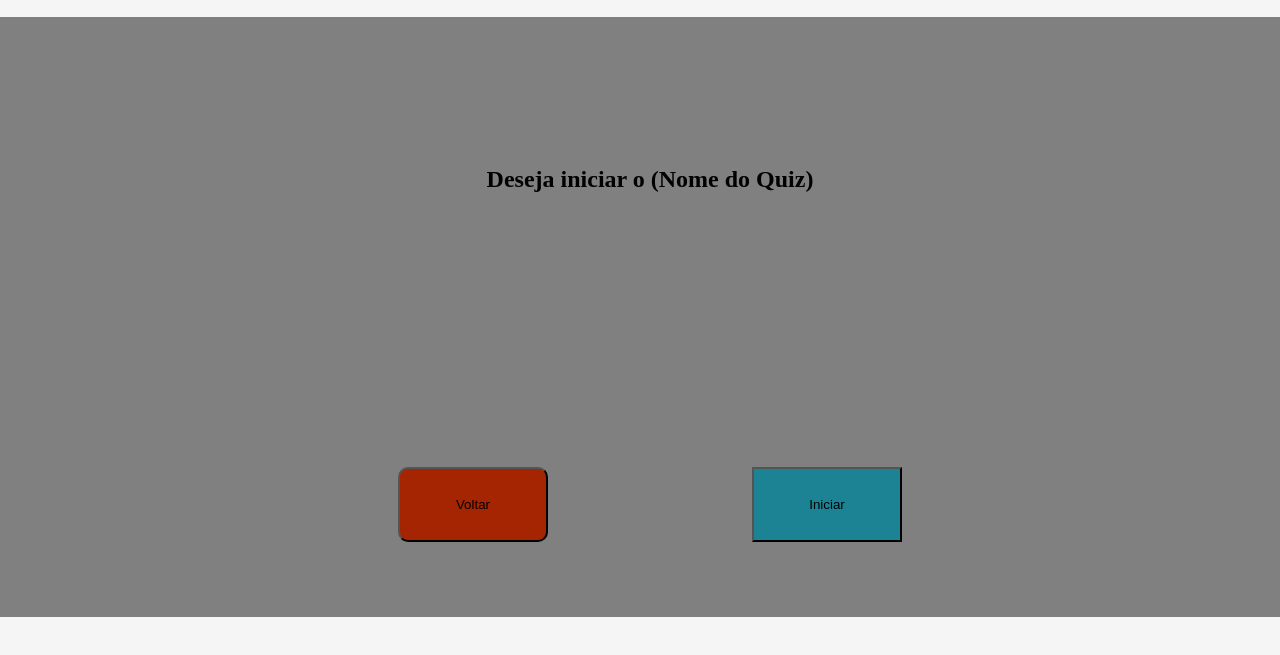
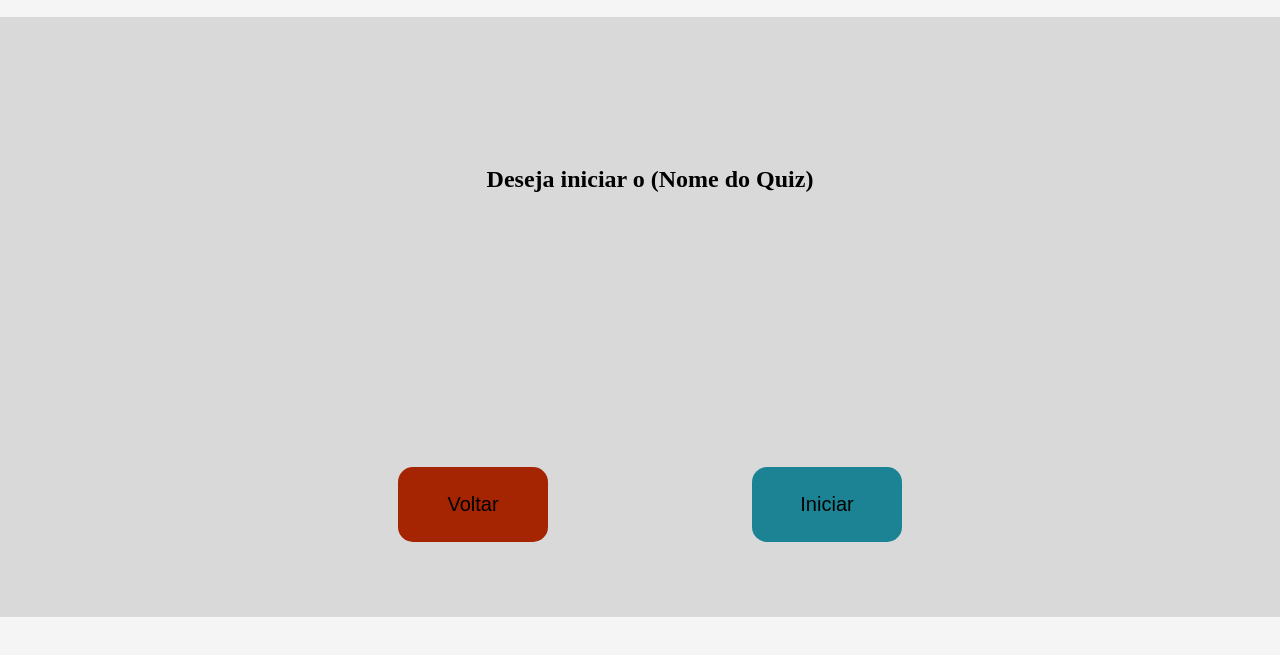
Before and after one commit to Danie-e/Intranet, a website: page src/html/telaInicialQuiz.html in a window 1280 px wide. Shown: the part 103-758 px from the top of the page. Drawn offline with Linux system fonts and the light colour scheme.

Commit message:
front end telaInicialQuiz e ajustes

```diff
--- a/src/css/relatorioQuiz.css
+++ b/src/css/relatorioQuiz.css
@@ -1,4 +1,4 @@
-@import url(/src/css/styles.css);
+@import url(/css/styles.css);
 
 #cardInfo{
     margin: auto;
--- a/src/css/respostasQuiz.css
+++ b/src/css/respostasQuiz.css
@@ -1,4 +1,4 @@
-@import url(/src/css/styles.css);
+@import url(/css/styles.css);
 
 body{
     height: 1vh;
--- a/src/css/telaInicialQuiz.css
+++ b/src/css/telaInicialQuiz.css
@@ -1,7 +1,7 @@
-@import url(/src/css/styles.css);
+@import url(/css/styles.css);
 
 #telaInicialQuiz {
-    background-color: grey;
+    background-color: #D9D9D9;
     width: 1300px;
     height: 600px;
     margin: auto;
@@ -30,11 +30,16 @@
     background-color: #A52502;
     width: 150px;
     height: 75px;
-    border-radius: 10px;
+    border-radius: 15px;
+    border: none;
+    font-size: 20px;
 }
 
 #areaBotoes #botaoIniciar {
     background-color: #1C8394;
     width: 150px;
     height: 75px;
+    border-radius: 15px;
+    border: none;
+    font-size: 20px;
 }
```
